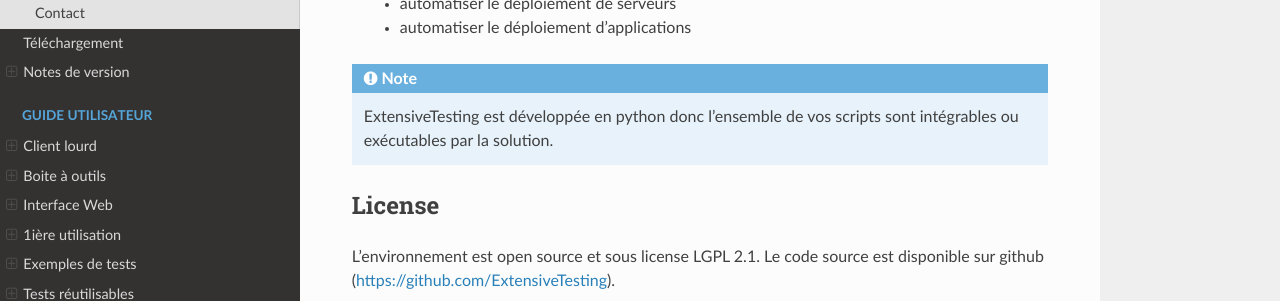
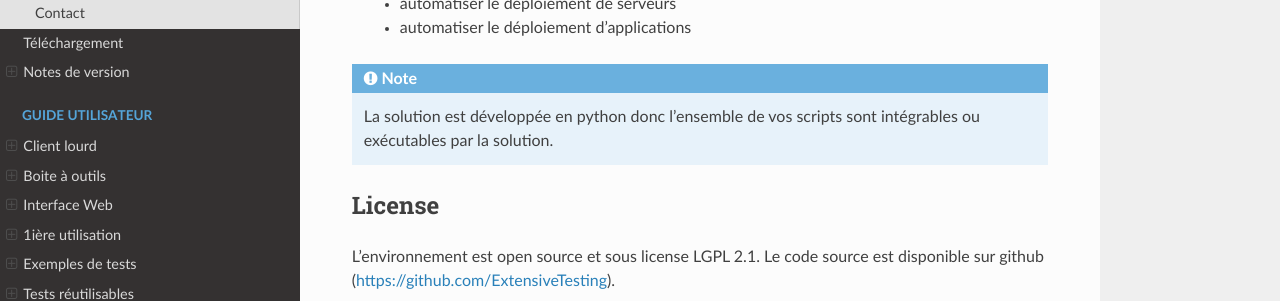
Before and after one commit to ExtensiveAutomation/extensiveautomation-fr.readthedocs.io, a Sphinx documentation site: the page built from docs/about/purpose.rst, in a window 1280 px wide and 900 px high, scrolled down 917 px. Shown: the part 151-452 px from the top of the window. Built offline with Sphinx 7.4.7 and the Read the Docs theme 2.0.0, drawn with Linux system fonts in a browser that asks for light colours; pages that are not in the unit, such as notebooks, are missing from menus.

Commit message:
mise à jour à propos

```diff
--- a/docs/about/purpose.rst
+++ b/docs/about/purpose.rst
@@ -28,7 +28,7 @@
  - automatiser le déploiement de serveurs
  - automatiser le déploiement d'applications
 
-.. note:: ExtensiveTesting est développée en python donc l'ensemble de vos scripts sont intégrables ou exécutables par la solution.
+.. note:: La solution est développée en python donc l'ensemble de vos scripts sont intégrables ou exécutables par la solution.
 
 License
 -------
```
